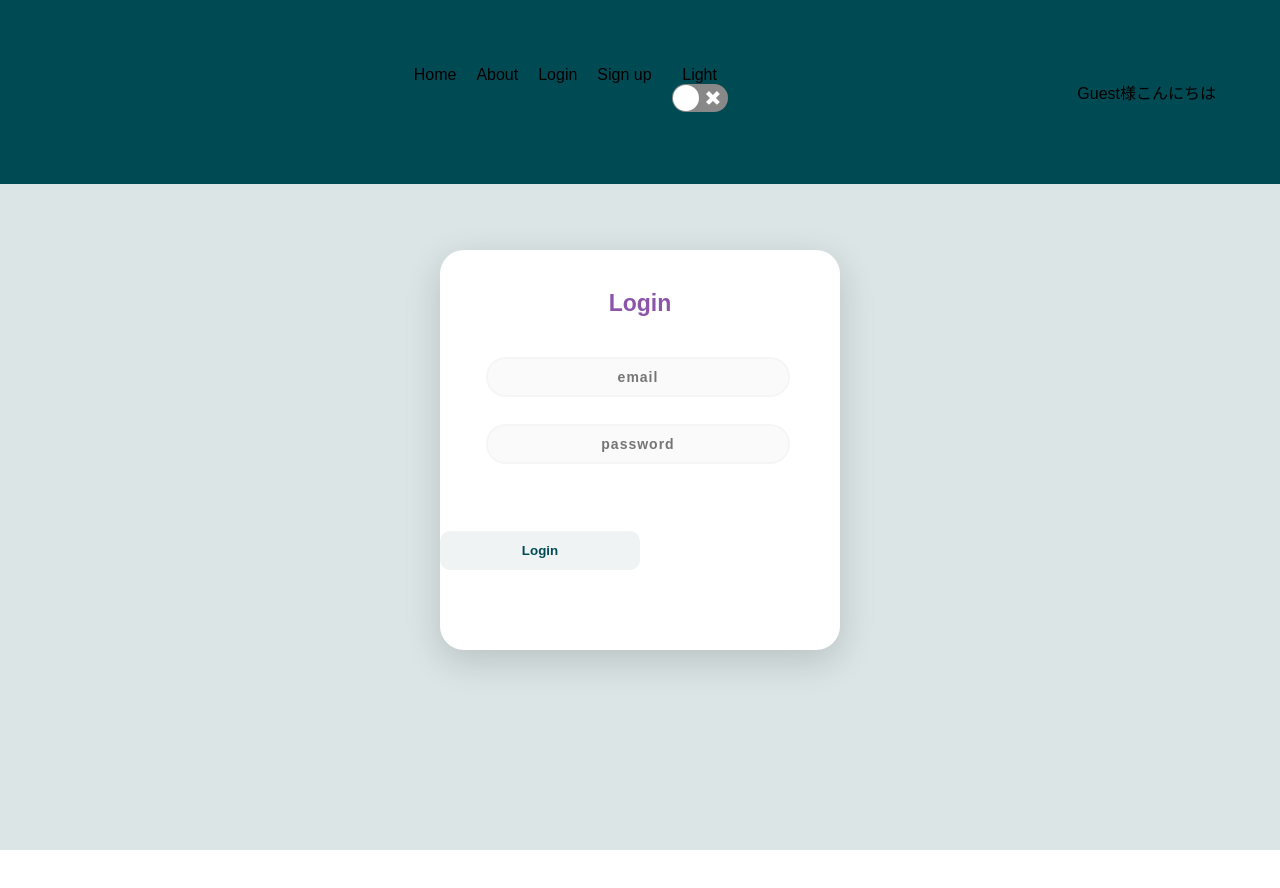
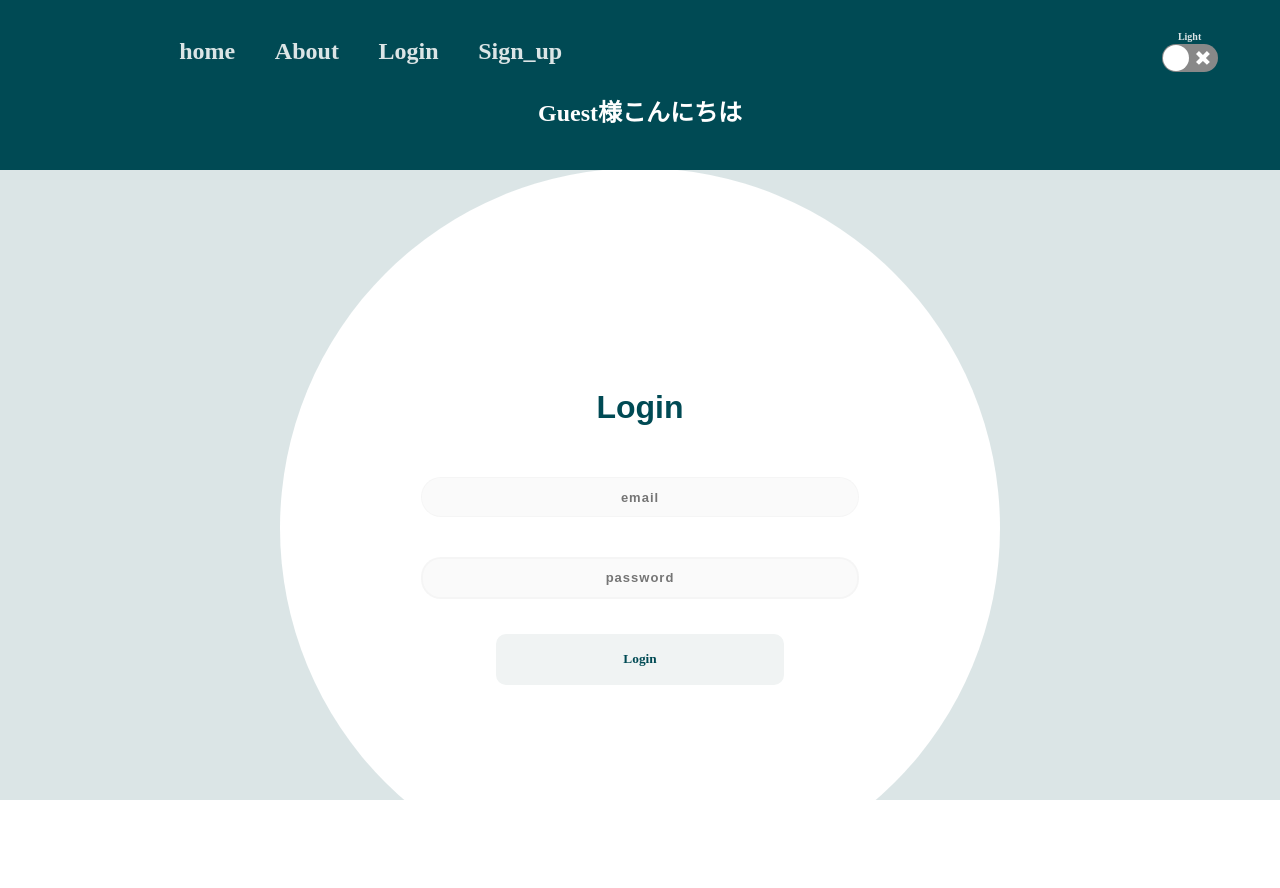
Before and after one commit to kangheemung/post_form_0131, a React (Create React App) app: page /auth in a window 1280 px wide. Before the commit the page ends 850 px from the top, so only its background shows below. Built offline with nearby package versions, Linux system fonts and the light colour scheme.

Commit message:
fix_login

```diff
--- a/src/App.css
+++ b/src/App.css
@@ -1,9 +1,8 @@
 .App {
-  font-family: "Ubuntu", sans-serif;
+  font-family: 'Mali', cursive;
   width: 100vw;
   height: 100vh;
   display: flex;
-  justify-content: center;
   align-items: center;
   flex-direction: column;
 }
@@ -14,73 +13,139 @@
   background-color: #004A54;
 }
 body {
+  font-family: 'Mali', cursive;
   margin: 0;
   padding: 0;
-  padding-top: 50px;
+  display: flex;
+  justify-content: center;
+  align-items: center;
+  height: 100vh;
 }
 body .main {
-  width: 400px;
-  height: 400px;
-
-  border-radius: 1.5em;
+  background-color: #fff;
+  width: 60vmin; /* Set width and height to same value for a perfect circle */
+  height: 60vmin;
+  font-size: 5vw;
+  border-radius: 50%;
   box-shadow: 0px 11px 35px 2px rgba(0, 0, 0, 0.14);
 }
-#light .main {
+.App,
+.main_form,
+.sign,
+.username,
+.password,
+.header,
+.s_header ,
+.submit {
+  font-family: 'Mali', cursive;
+}
+
+.main {
+  font-family: 'Mali', cursive;
+  display: flex;
+  justify-content: center;
+  align-items: center;
   background-color: #fff;
+  width: 60vmin; /* Set width and height to same value for a perfect circle */
+  height: 60vmin;
+  font-size: 5vw;
+  border-radius: 50%;
+  box-shadow: 0px 11px 35px 2px rgba(0, 0, 0, 0.14);
 }
-#dark .main {
-  background-color: #38004c;
+
+.main_form {
+  text-align: center;
+  width: 80%;
+  font-family: "Ubuntu", sans-serif;
+}
+.flash-error{
+  font-size: x-small;
+  color:  #004A54;
+  font-weight: bold;
+}
+.form1 {
+  padding-top: 40px;
 }
 
 .sign {
-  padding-top: 40px;
+  text-align: center;
+  margin-top: 3%;
+  margin-bottom: 3%;
   font-family: "Ubuntu", sans-serif;
   font-weight: bold;
-  font-size: 23px;
+  font-size: xx-large;
 }
 
-#light .sign {
-  color: #8c55aa;
+.main_body{
+  position: absolute;
+  top: 50%;
+  left: 50%;
+  transform: translate(-50%, -50%);
+  margin-top: 10%;
+  display: flex;
+  justify-content: center;
+  align-items: center;
+  background-color: #fff;
+  width: 90vmin; /* Set width and height to same value for a perfect circle */
+  height: 90vmin;
+  font-size: 5vw;
+  border-radius: 50%;
+  text-align: center;
+}
+#light .main,
+#light .sign,
+#light .username,
+#light .password{
+
+  color:  #004A54;
+}
+#light .greeting,
+#light .greeting_box{
+  color:  #fff;
+  font-weight: bold;
+}
+#dark .main,
+#dark .sign
+#dark .username{
+  background-color: #fff;
+  color: #004A54;
 }
 
-#dark .sign {
-  color: #ffffff;
-}
 .username {
+  font-family: 'Mali', cursive;
   width: 76%;
   font-weight: 700;
-  font-size: 14px;
+  font-size: small;
   letter-spacing: 1px;
-  padding: 10px 20px;
+  padding: 2% 2%;
+  border: none;
+  border-radius: 20px;
+  outline: none;
+  box-sizing: border-box;
+  border: 1px solid rgba(0, 0, 0, 0.02);
+  text-align: center;
+  margin: 1% auto;
+  font-family: "Ubuntu", sans-serif;
+}
+form1 {
+  padding-top: 40px;
+  margin-top: 30%;
+  margin-bottom: 20%;
+}
+.password {
+  font-family: 'Mali', cursive;
+  width: 76%;
+  font-weight: 700;
+  font-size: small;
+  letter-spacing: 1px;
+  padding: 2% 2%;
   border: none;
   border-radius: 20px;
   outline: none;
   box-sizing: border-box;
   border: 2px solid rgba(0, 0, 0, 0.02);
-  margin-bottom: 50px;
-  margin-left: 46px;
   text-align: center;
-  margin-bottom: 27px;
-  font-family: "Ubuntu", sans-serif;
-}
-form.form1 {
-  padding-top: 40px;
-}
-.password {
-  width: 76%;
-  font-weight: 700;
-  font-size: 14px;
-  letter-spacing: 1px;
-  padding: 10px 20px;
-  border: none;
-  border-radius: 20px;
-  outline: none;
-  box-sizing: border-box;
-  border: 2px solid rgba(0, 0, 0, 0.02);
-  margin-bottom: 50px;
-  margin-left: 46px;
-  text-align: center;
-  margin-bottom: 27px;
+  margin: 1% auto;
   font-family: "Ubuntu", sans-serif;
 }
 #light .username,
@@ -90,7 +155,8 @@ form.form1 {
 }
 #dark .username,
 #dark .password {
-  color: rgb(254, 255, 255);
+  color:#004A54;
+  border: 1px solid #F0F3F3;
   background: rgba(255, 247, 247, 0.299);
 }
 
@@ -104,7 +170,7 @@ form.form1 {
   display: inline-block;
   background-color: #F0F3F3;
   color:#004A54;
-  margin-top: 10%;
+  margin-top: 1%;
   padding-top: 3%;
   padding-bottom: 3%;
   font-weight: bolder;
@@ -114,13 +180,13 @@ form.form1 {
 }
 .forgot {
   text-shadow: 0px 0px 3px rgba(117, 117, 117, 0.12);
-  color: #e1bee7;
+  color: #DBE5E6;
   padding-top: 15px;
 }
 
 a {
   text-shadow: 0px 0px 3px rgba(117, 117, 117, 0.12);
-  color: #e1bee7;
+  color: #DBE5E6;
   text-decoration: none;
 }
 .header {
@@ -149,9 +215,7 @@ a {
 }
 
 @media (max-width: 600px) {
-  .main {
-    border-radius: 0px;
-  }
+
 }
 
 .switch {
@@ -173,10 +237,17 @@ a {
 }
 
 #dark .switch label {
-  color: white;
+  color: #DBE5E6;
 }
 .page1{
   text-align: center;
+}
+.darkmode_box_t{
+  font-size: x-small;
+}
+.darkmode_box_b .react-switch {
+  width: 30%; /* Adjust the width as needed */
+  height: 15%; /* Adjust the height as needed */
 }
 .main-text{
   color:#004A54;
@@ -207,9 +278,6 @@ a {
   left: 70%;
   margin-top: 30%;
   transform: translateX(20%);
-
-
-  /* 追加した部分 */
   width: 200px; /* 画像の幅を適切な値で設定 */
   height: 200px; /* 画像の高さを適切な値で設定 */
 }
@@ -227,7 +295,7 @@ a {
 .btn{
   width: 50%;
   display: inline-block;
-  background-color: #F0F3F3;
+  background-color:  #DBE5E6;
   color:#004A54;
   margin-top: 10%;
   padding-top: 3%;
@@ -256,9 +324,7 @@ input{
   margin-left: 2%;
 }
 
-.main_body{
-  object-fit: contain;
-}
+
 .main_button{
   margin-top: 10%;
   margin-bottom: 30%;
@@ -349,7 +415,6 @@ footer p{
 .foot-text{
   color:#004A54;
   font-family: 'Mali', cursive;
-
 }
 .bottom-text{
   font-size: medium;
@@ -422,3 +487,8 @@ footer p{
   text-align: right;
   margin-left: 40%;
 }
+@media only screen and (max-width: 600px) {
+  body {
+    font-size: 14px; /* Adjust font size for smartphones */
+  }
+}
--- a/src/components/Nav.css
+++ b/src/components/Nav.css
@@ -1,18 +1,15 @@
 .navbar_container {
-  display: flex;
-  padding: 5% 5%;
+  padding: 2% 3%;
   align-items: center;
-  z-index: 2000;
-  position: relative;
-  margin-bottom: 10%;
+  z-index: 300;
   position: fixed;
+  justify-content: space-between;
   top: 0;
-  left: 0;
-  width: 100%;
-  z-index: 1000; /* 他の要素よりも手前に表示されるようにする */
-  background-color: #004A54; /* ナビゲーションバーの背景色 */
-  color: #DBE5E6;
+  left: 0;/* Set the left side to center */ /* Adjust to center horizontally */
+  width: 100%; /* Full width */
+  background-color: #004A54; /* Navigation bar background color */
 }
+
 .logo_container {
   display: flex;
   align-items: center;
@@ -26,38 +23,66 @@
   justify-content: center; /* 子要素を中央揃えにする */
   flex-wrap: wrap;
 }
-.nav_link li{
-  color: #000;
+
+.nav_link_text{
+  display: flex;
+  margin-left: 5%;
+  margin-top: 5%;
+  justify-content: center;
+}
+.nav_link_text p{
+  margin-left: 5%;
+  font-size: large;
 }
 /* Light mode link styles */
 #light .nav_link a,
-#light .nav_link a:visited {
-  color: #000; /* Or any other color suitable for light mode */
+#light .nav_link a:visited,
+#light  .nav_link a:hover,
+#light .darkmode_box,
+#light .nav_link_text,
+#light .header_a{
+  color:#DBE5E6; /* ナビゲーションバーの背景色 */
+  font-weight: bold;/* Or any other color suitable for light mode */
 }
 /* Dark mode link styles */
 #dark .nav_link a,
 #dark .nav_link a:visited
 #dark .nav_link a:hover,
-#dark .nav_link a:active {
-  color: #000000;
+#dark .nav_link a:active,
+#dark .navbar_container,
+#dark .nav_link_text,
+#dark .header_a,
+#dark .switch_box,
+#dark .darkmode_box,
+#dark .greeting{
+  background-color:#DBE5E6;
+  color:#004A54;
+  font-weight: bold;
+}
+
+.switch_box {
+  align-self: center;
+  margin-right: 2%;
 }
 
 #dark .theme-switch {
   color: #000; /* ダークモードでのテーマ切り替えスイッチの文字色も黒に (class name is an example) */
 }
 
-.nav_links_container {
-  flex-grow: 1; /* 利用可能な追加のスペースを伸ばす */
-  flex-direction: column;/* ナビゲーションリンクを左から始める */
+.nav_links_container{
+  display: flex;
+  justify-content: space-between;
+
 }
-
-
-
+.nav_link{
+  display: flex;
+}
 .greeting_box {
-  color: #000;
+  color: #DBE5E6;
 /* アイテムを縦に並べる */
-  align-items: center; /* 水平方向の中央揃え */
-  justify-content: center; /* 垂直方向の中央揃え */
+  display: flex;
+  justify-content: center;
+  text-align: center;
   margin-left: auto; /* 右寄せにする */
   margin-right: auto; /* 左寄せにする */
   padding-top: 1rem; /* 上余白（必要に応じて調整） */
@@ -82,45 +107,36 @@
 .nav_link li:last-child {
   margin-right: 0;
 }
-
 /* Style for logo text */
 .logo_text p {
   text-decoration: none;
   color: inherit; /* Will take the color from its parent element */
 }
-@media (min-width: 2200px) {
-  .navbar_container {
-    background-color: #FFF;
 
-   /* Center the navbar by setting equal left and right margins */
+@media screen and (min-width: 768px) {
+  .nav_link_text {
+      justify-content: center;
+      font-size: x-large;
+    }
+    .nav_link_text{
+      display: flex;
+      margin-left: 15%;
+      margin-top: 1%;
+      justify-content: center;
+    }
+    .navbar_container, .header_a{
+    justify-content: center;
+    font-size: x-large;
+    }
+  .nav_link_text p{
+    margin-left: 15%;
   }
+  .switch_box,
+  .darkmode_box,
+  .darkmode_box p{
+    font-size: medium;
+  }
+  @media only screen and (max-width: 600px) {
 
-  /* Additional styles for large screens can go here */
-}
-
-
-/* 小さな画面用のスタイル（例：携帯電話） */
-@media (max-width: 767px) {
-  .navbar_container {
-    padding: 0.5rem; /* Adjust as needed */
-  }
-
-  .nav_link {
-    gap: 10px; /* nav items間の余白 */
-    flex-direction: row; /* 横並びに表示されるように設定 */
-    justify-content: center; /* 横方向中央寄せ */
-    align-items: center;
-    flex-wrap: wrap; /* アイテムが収まりきらない場合は折り返す */
-  }
-
-}
-
-/* 大きな画面用のスタイル */
-@media (min-width: 768px) {
-
-
-  /* リスト要素のマージン調整など */
-  .nav_link li:last-child {
-    margin-right: 0;
   }
 }
--- a/src/components/Nav.js
+++ b/src/components/Nav.js
@@ -17,35 +17,36 @@ const Nav = ({ themeSwitch }) => {
     //console.log(isUserLoggedIn);    // Debug login flag state
 
     return (
+      <div>
         <nav className="navbar_container">
+              {/* Always visible links */}
           <div className="nav_links_container">
-            <ul className="nav_link">
-              {/* Always visible links */}
               {isUserLoggedIn ? (
                 // Render these links only when the user is logged in
-                <>
-                  <li><Link to="/microposts" className='header_a'><p>FullPost</p></Link></li>
-                  <li><Link to={`/users/${userId}`} className='header_a'><p>mypage</p></Link></li>
-                  <li><Link to={`/users/${userId}/micropost`} className='header_a'><p>NewPost</p></Link></li>
-                  <li><Link  onClick={handleLogoutClick} className='header_a'><p>Logout</p></Link></li><br/>
-                </>
+                <div className = "nav_link_text">
+                  <p><Link to="/microposts" className='header_a'><p>FullPost</p></Link></p>
+                  <p><Link to={`/users/${userId}`} className='header_a'><p>mypage</p></Link></p>
+                  <p><Link to={`/users/${userId}/micropost`} className='header_a'><p>NewPost</p></Link></p>
+                  <p><Link  onClick={handleLogoutClick} className='header_a'><p>Logout</p></Link></p><br/>
+                </div>
               ) : (
                 // Render these links only when the user is not logged in
-                <>
-                 <li><Link to='/' className='header_a'><p>Home</p></Link></li>
-                  <li> <Link to='/about' className='header_a'><p>About</p></Link></li>
-                  <li><Link to='/auth' className='header_a'><p>Login</p></Link></li>
-                  <li><Link to='/users' className='header_a'><p>Sign up</p></Link></li>
-                </>
+                <div className="nav_link_text">
+                  <p><Link to='/' className='header_a'>home</Link></p>
+                  <p><Link to='/about' className='header_a'>About</Link></p>
+                  <p><Link to='/auth' className='header_a'>Login</Link></p>
+                  <p><Link to='/users' className='header_a'>Sign_up</Link></p>
+                </div>
               )}
-              <li>{themeSwitch}</li>
-            </ul>
+               <div className="switch_box">
+                 {themeSwitch}
+               </div>
           </div>
           <div className="greeting_box">
-           <p className="greeting">{userName}様こんにちは</p>
+          <p className="greeting">{userName}様こんにちは</p>
           </div>
-        </nav>
-
+       </nav>
+     </div>
     );
 };
 
--- a/src/components/ThemeSwitch.js
+++ b/src/components/ThemeSwitch.js
@@ -1,5 +1,3 @@
-// ThemeSwitch.js
-
 import  {  useContext, useEffect} from 'react';
 import { ThemeContext } from '../App'; // Make sure this path matches the location of your App.js file
 import ReactSwitch from 'react-switch'; // Ensure ReactSwitch is imported
@@ -18,7 +16,7 @@ const ThemeSwitch = () => {
   return (
     <div className='darkmode_box'>
     <label>
-      <p><span>{theme === 'dark' ? 'Dark ' : 'Light'}</span></p>
+      <p><span className='darkmode_box_t'>{theme === 'dark' ? 'Dark ' : 'Light'}</span></p>
       <p><ReactSwitch onChange={toggleTheme} checked={theme === 'dark'} /></p>
     </label>
     </div>
--- a/src/users/Form.js
+++ b/src/users/Form.js
@@ -97,12 +97,12 @@ function Form() {
     }
   return (
     <div className='main_body'>
-    <div className= "main">
-      <p className= "sign" align="center">
-        Sign up
-      </p>
+
+      <form className="main_form" onSubmit={handleSubmit}>
+        <h2 className= "sign" align="center">
+          Sign up
+        </h2>
       {flashMessage && <div className="flash-message">{flashMessage}</div>}
-      <form className="form1" onSubmit={handleSubmit}>
         <input className= "username" type = "text" placeholder= "Username" value={name} onChange={(e) => setName(e.target.value)} />
         {error.name && <div className="flash-error">{error.name}</div>}
         <input className= "username" type = "text" placeholder= "Email" value={email} onChange={(e) => setEmail(e.target.value)} />
@@ -114,7 +114,6 @@ function Form() {
         <button type="submit" className="submit">Submit</button>
       </form>
     </div>
-    </div>
   );
 }
 
--- a/src/users/Login.js
+++ b/src/users/Login.js
@@ -96,12 +96,12 @@ function Login() {
 }
   return (
     <div >
-    <div className="main">
+    <div className="main_body">
+      <form className="main_form" onSubmit={handleSubmit}>
       <p className="sign" align="center">
         Login
       </p>
 
-      <form className="form1" onSubmit={handleSubmit}>
         <input
           className="username"
           type="text"
```
